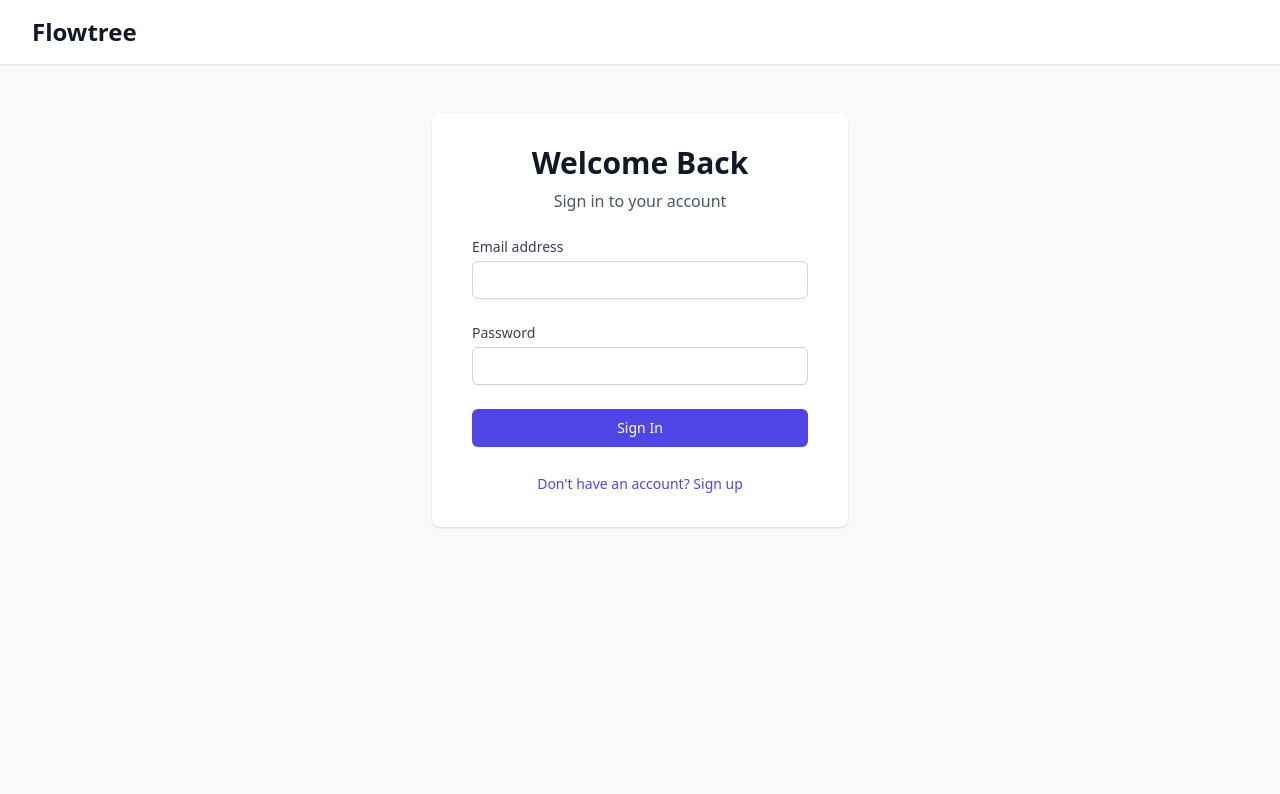
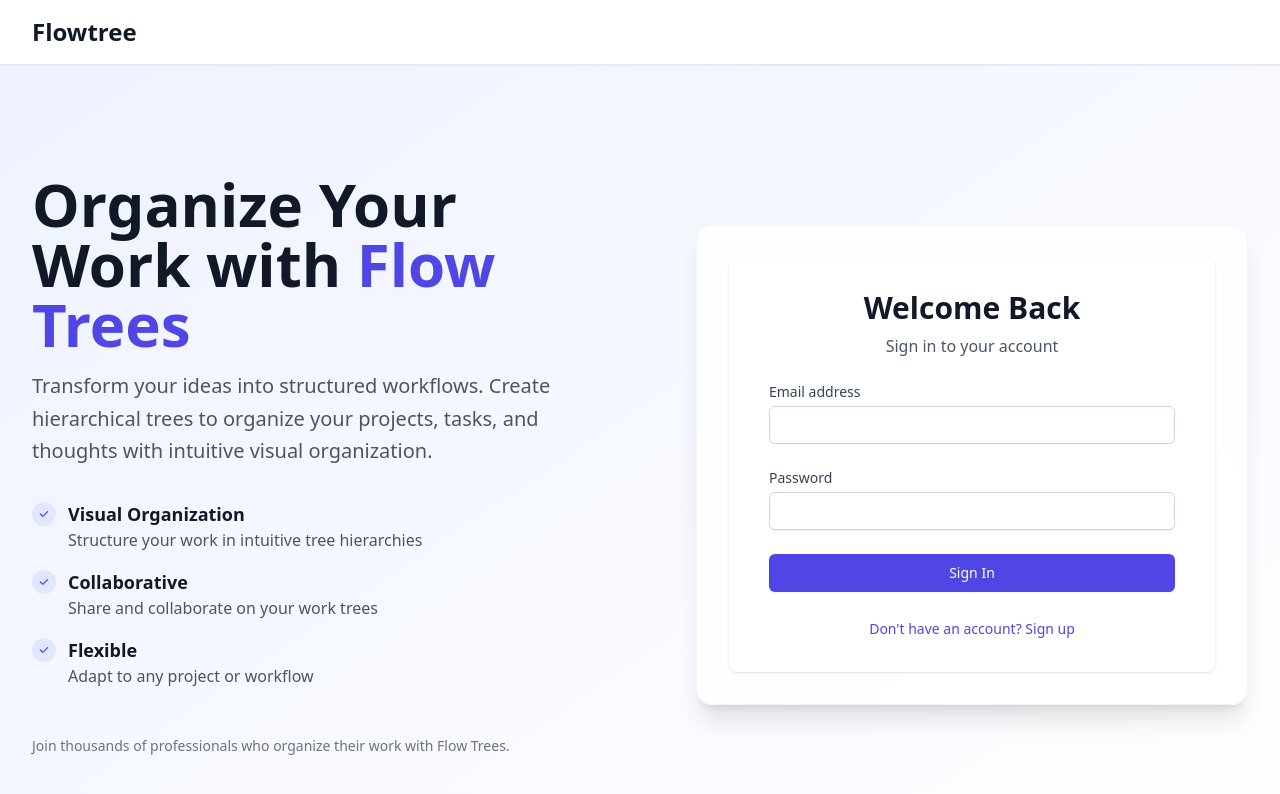
Before and after one commit to ghostm0nk/flowtree, a React (Vite) app: page / in a window 1280 px wide. Shown: the top 794 px of the page. Built offline with nearby package versions, Linux system fonts and the light colour scheme; no server answers.

Commit message:
Update src/App.jsx

```diff
--- a/src/App.jsx
+++ b/src/App.jsx
@@ -1,4 +1,3 @@
-// No changes here as the issue seems configuration-based
 import React, { useState, useEffect } from 'react';
 import { supabase } from './lib/supabase';
 import AuthForm from './components/AuthForm';
@@ -26,21 +25,85 @@ function App() {
 
   if (loading) {
     return (
-      <div className="min-h-screen bg-gray-50 flex items-center justify-center">
+      <div className="min-h-screen bg-gradient-to-br from-indigo-50 to-white flex items-center justify-center">
         <div className="text-gray-500">Loading...</div>
       </div>
     );
   }
 
   return (
-    <div className="min-h-screen bg-gray-50">
+    <div className="min-h-screen bg-gradient-to-br from-indigo-50 to-white">
       <Header session={session} />
       <main>
         {session ? (
           <Dashboard session={session} />
         ) : (
-          <div className="max-w-md mx-auto py-12 px-4">
-            <AuthForm />
+          <div className="min-h-screen flex items-center">
+            <div className="max-w-7xl mx-auto px-4 sm:px-6 lg:px-8 py-12">
+              <div className="grid grid-cols-1 lg:grid-cols-2 gap-12 items-center">
+                <div className="space-y-8">
+                  <div className="space-y-4">
+                    <h1 className="text-5xl lg:text-6xl font-bold text-gray-900 leading-tight">
+                      Organize Your Work with
+                      <span className="text-indigo-600"> Flow Trees</span>
+                    </h1>
+                    <p className="text-xl text-gray-600 leading-relaxed max-w-2xl">
+                      Transform your ideas into structured workflows. Create hierarchical trees to organize your projects, tasks, and thoughts with intuitive visual organization.
+                    </p>
+                  </div>
+
+                  <div className="space-y-4">
+                    <div className="flex items-start space-x-3">
+                      <div className="flex-shrink-0 w-6 h-6 bg-indigo-100 rounded-full flex items-center justify-center mt-0.5">
+                        <svg className="w-3 h-3 text-indigo-600" fill="currentColor" viewBox="0 0 20 20">
+                          <path fillRule="evenodd" d="M16.707 5.293a1 1 0 010 1.414l-8 8a1 1 0 01-1.414 0l-4-4a1 1 0 011.414-1.414L8 12.586l7.293-7.293a1 1 0 011.414 0z" clipRule="evenodd" />
+                        </svg>
+                      </div>
+                      <div>
+                        <h3 className="text-lg font-semibold text-gray-900">Visual Organization</h3>
+                        <p className="text-gray-600">Structure your work in intuitive tree hierarchies</p>
+                      </div>
+                    </div>
+
+                    <div className="flex items-start space-x-3">
+                      <div className="flex-shrink-0 w-6 h-6 bg-indigo-100 rounded-full flex items-center justify-center mt-0.5">
+                        <svg className="w-3 h-3 text-indigo-600" fill="currentColor" viewBox="0 0 20 20">
+                          <path fillRule="evenodd" d="M16.707 5.293a1 1 0 010 1.414l-8 8a1 1 0 01-1.414 0l-4-4a1 1 0 011.414-1.414L8 12.586l7.293-7.293a1 1 0 011.414 0z" clipRule="evenodd" />
+                        </svg>
+                      </div>
+                      <div>
+                        <h3 className="text-lg font-semibold text-gray-900">Collaborative</h3>
+                        <p className="text-gray-600">Share and collaborate on your work trees</p>
+                      </div>
+                    </div>
+
+                    <div className="flex items-start space-x-3">
+                      <div className="flex-shrink-0 w-6 h-6 bg-indigo-100 rounded-full flex items-center justify-center mt-0.5">
+                        <svg className="w-3 h-3 text-indigo-600" fill="currentColor" viewBox="0 0 20 20">
+                          <path fillRule="evenodd" d="M16.707 5.293a1 1 0 010 1.414l-8 8a1 1 0 01-1.414 0l-4-4a1 1 0 011.414-1.414L8 12.586l7.293-7.293a1 1 0 011.414 0z" clipRule="evenodd" />
+                        </svg>
+                      </div>
+                      <div>
+                        <h3 className="text-lg font-semibold text-gray-900">Flexible</h3>
+                        <p className="text-gray-600">Adapt to any project or workflow</p>
+                      </div>
+                    </div>
+                  </div>
+
+                  <div className="pt-4">
+                    <p className="text-sm text-gray-500">
+                      Join thousands of professionals who organize their work with Flow Trees.
+                    </p>
+                  </div>
+                </div>
+
+                <div className="lg:pl-8">
+                  <div className="bg-white/80 backdrop-blur-sm rounded-2xl shadow-xl border border-gray-100 p-8">
+                    <AuthForm />
+                  </div>
+                </div>
+              </div>
+            </div>
           </div>
         )}
       </main>
```
